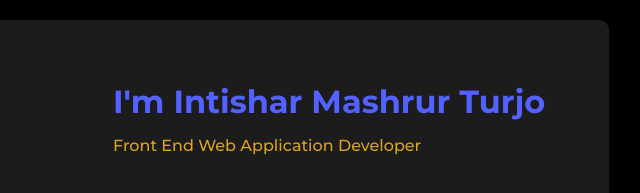
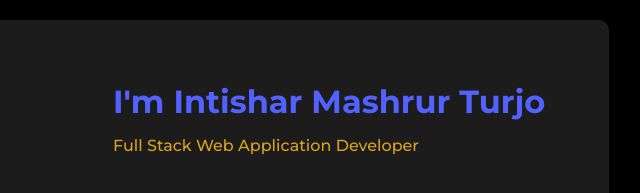
Before and after one commit to intisharmashrurTurjo/web.app, a plain HTML site: page index.html in a window 1280 px wide. Shown: the part 960-1153 px from the top of the page, 543-1183 px from the left. Drawn offline with nearby package versions, Linux system fonts and the light colour scheme.

Commit message:
Update index.html

```diff
--- a/index.html
+++ b/index.html
@@ -90,7 +90,7 @@
 
                     <div>
                         <h2 class="about__subtitle">I'm Intishar Mashrur Turjo</h2>
-                        <span class="about__profession">Front End Web Application Developer</span>
+                        <span class="about__profession">Full Stack Web Application Developer</span>
                         <p class="about__text">
                             Hello, I’m Turjo, a courteous and enthusiastic, Diploma in electronics and tele communication engineering student who loves everything in its orbit.
                             As this area complements my studies, so want to enrich my experience in this field. My core skill is based on electronics machine learning programming
```
